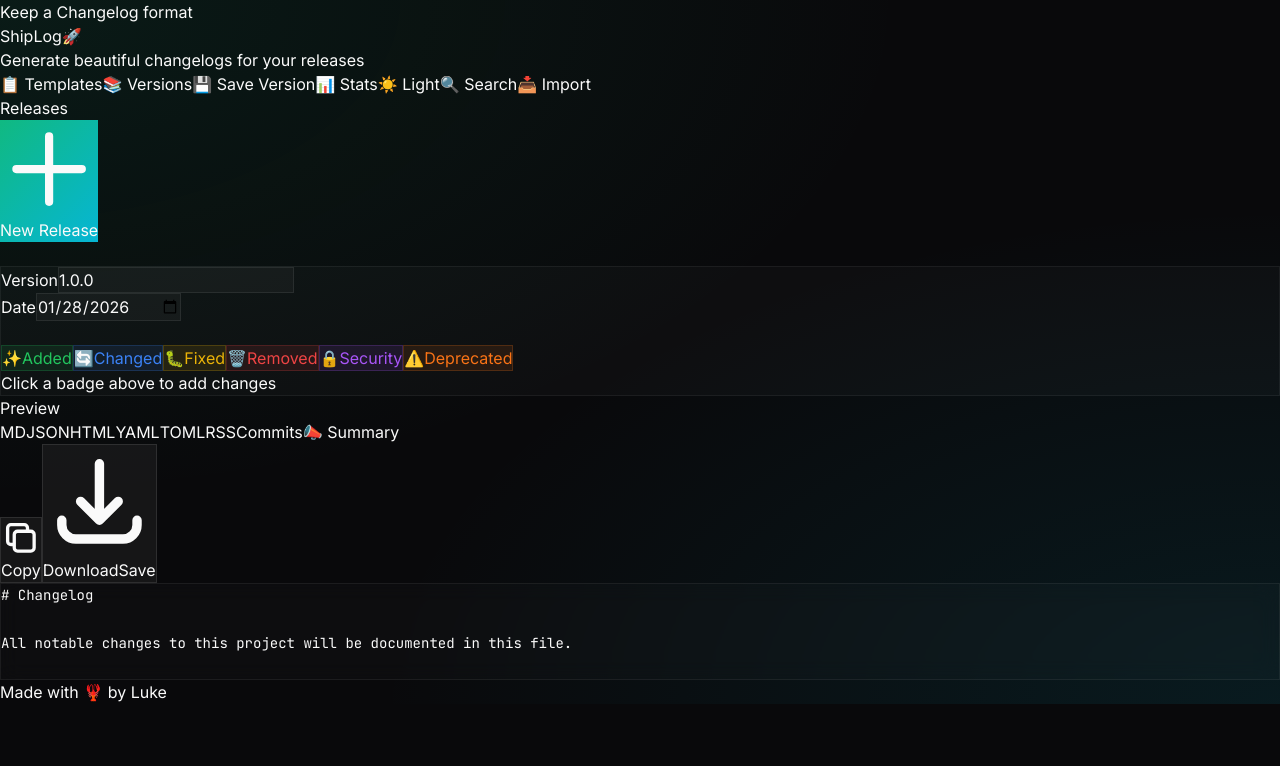
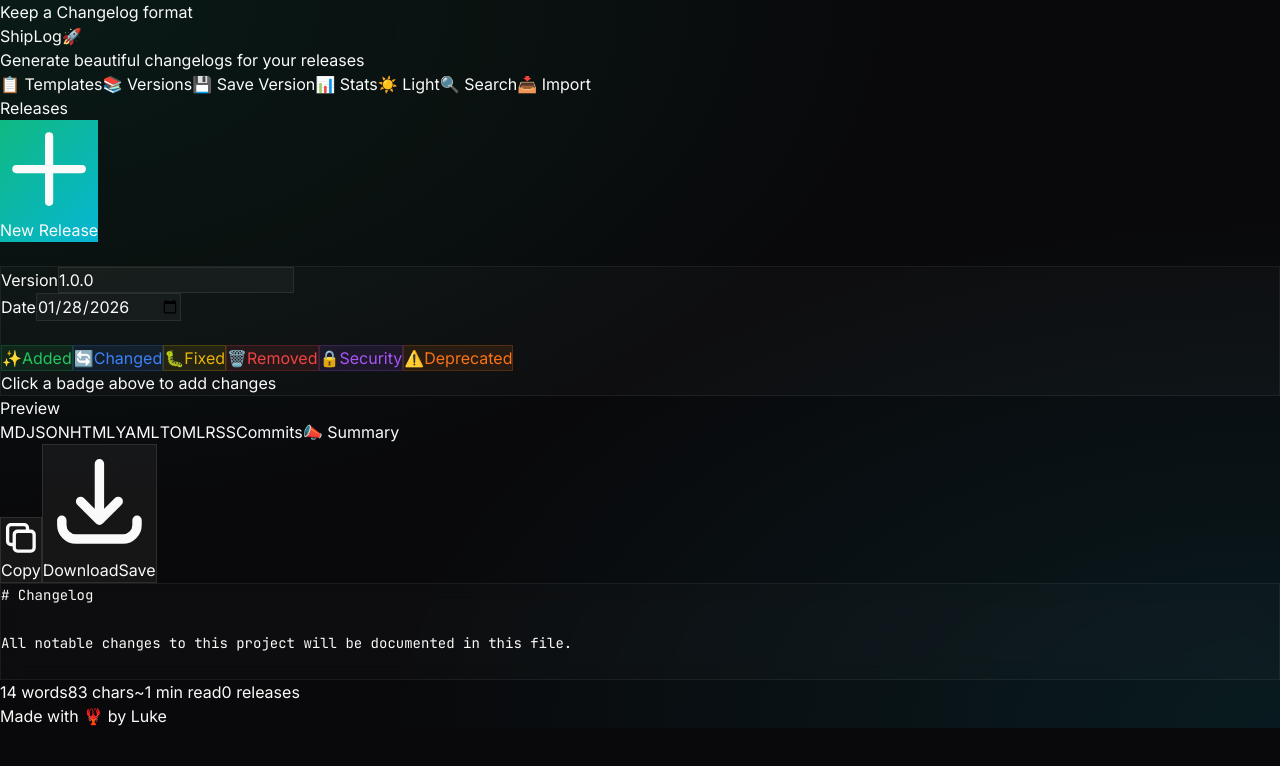
Before and after one commit to dgz9/shiplog, a Next.js app: page / in a window 1280 px wide. Shown: the top 766 px of the page. Built offline with nearby package versions, Linux system fonts and the light colour scheme.

Commit message:
feat: word count, char count & reading time in preview

```diff
--- a/app/page.tsx
+++ b/app/page.tsx
@@ -1552,6 +1552,22 @@
                 )}
               </pre>
             </div>
+            {/* Word count & reading time */}
+            {(() => {
+              const text = getExport();
+              if (!text) return null;
+              const words = text.trim().split(/\s+/).length;
+              const chars = text.length;
+              const readingTime = Math.max(1, Math.ceil(words / 200));
+              return (
+                <div className="flex items-center gap-4 mt-2 px-1 text-xs text-zinc-500">
+                  <span>{words} words</span>
+                  <span>{chars.toLocaleString()} chars</span>
+                  <span>~{readingTime} min read</span>
+                  <span>{releases.filter(r => r.changes.some(c => c.description.trim())).length} release{releases.filter(r => r.changes.some(c => c.description.trim())).length !== 1 ? 's' : ''}</span>
+                </div>
+              );
+            })()}
           </div>
         </div>
 
```
